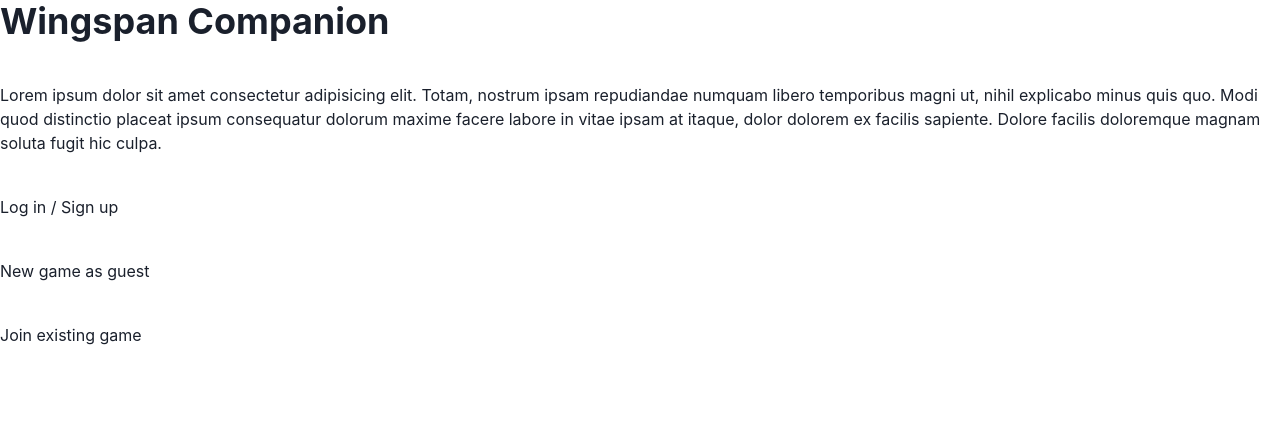
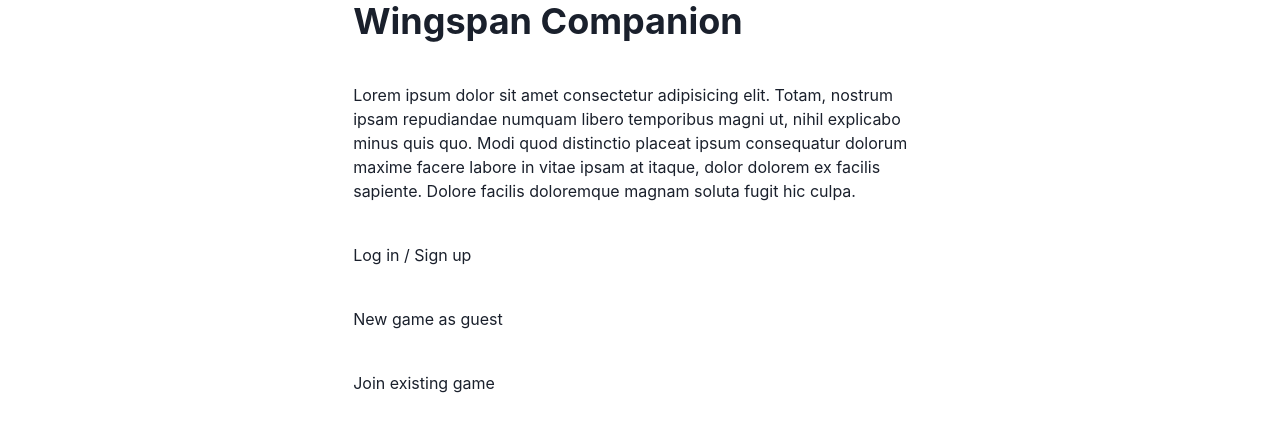
Before and after one commit to Tsuricate/wingco, a Next.js app: page / in a window 1280 px wide. Shown: the top 432 px of the page. Built offline with nearby package versions, Linux system fonts and the light colour scheme.

Commit message:
Feature: add layout component for all pages

```diff
--- /dev/null
+++ b/components/PageLayout.tsx
@@ -0,0 +1,6 @@
+import { Container } from '@chakra-ui/react';
+import React from 'react';
+
+const PageLayout: React.FC = ({ children }) => <Container as="main">{children}</Container>;
+
+export default PageLayout;
--- a/pages/index.tsx
+++ b/pages/index.tsx
@@ -2,6 +2,7 @@
 import type { NextPage } from 'next';
 import Head from 'next/head';
 import Link from 'next/link';
+import PageLayout from '../components/PageLayout';
 
 const Home: NextPage = () => {
   return (
@@ -12,7 +13,7 @@
         <link rel="icon" href="/favicon.ico" />
       </Head>
 
-      <main>
+      <PageLayout>
         <Stack spacing={{ base: 10 }}>
           <Heading as="h1">Wingspan Companion</Heading>
           <Text>
@@ -26,7 +27,7 @@
           <Link href="/new-game">New game as guest</Link>
           <Link href="/join-game">Join existing game</Link>
         </Stack>
-      </main>
+      </PageLayout>
 
       <footer></footer>
     </div>
```
